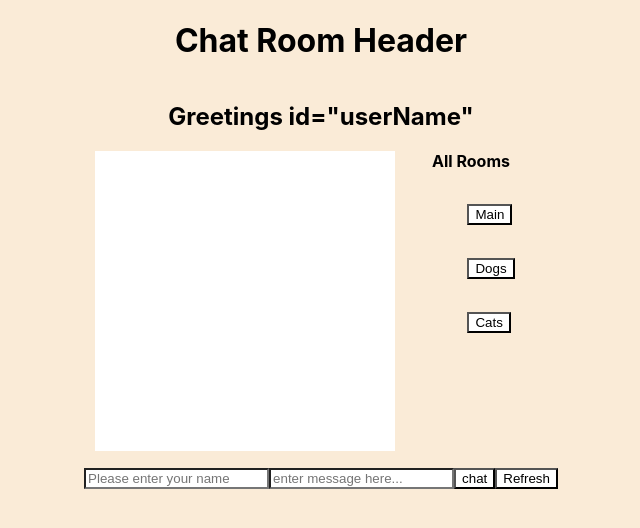
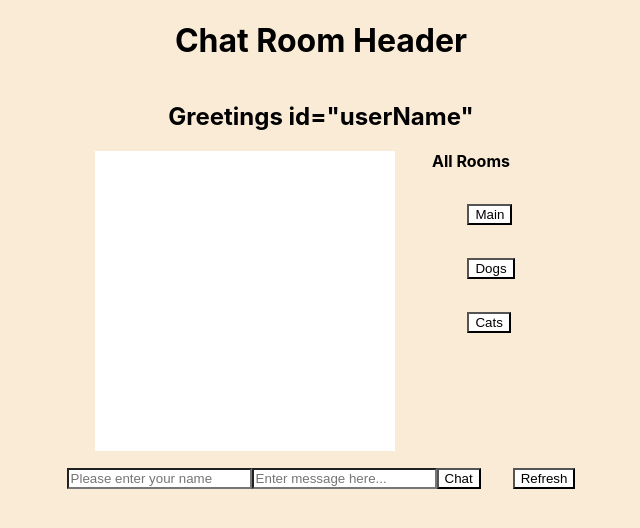
Before and after one commit to burlingtoncodeacademy-students/react-chat-jack-dylan, a React (Create React App) app in the folder client/: page / in a window 1280 px wide. Shown: the top 528 px of the page, without its empty margins (319-959 px from the left). Built offline with nearby package versions, Linux system fonts and the light colour scheme; no server answers.

Commit message:
Core functionality finished?

```diff
--- a/client/src/components/Chat.js
+++ b/client/src/components/Chat.js
@@ -1,15 +1,17 @@
 import { React } from "react";
-import { useState, useEffect } from "react";
+import { useState, useEffect, useRef } from "react";
 import "./Chat.css";
 import App from "../App";
 import Rooms from "./Rooms";
 
+let chatBox = null
+
+function Chat() {
 
 
-
-function Chat() {
   const [data, setData] = useState(null)
   const [currentRoom, setCurrentRoom] = useState('/chatRoom/main');
+
 
   return (
     <div id="container">
@@ -32,10 +34,12 @@ function Chat() {
       </div>
       <div id="form-area">
         <form method="post" action={currentRoom}>
-        <input name="author" type="text" placeholder="Please enter your name"/>
-        <input name="body" type="text" placeholder="enter message here..." />
-        <input type="submit" value="chat"/>
-        <input type="submit" value="Refresh" />
+          <input name="author" type="text" placeholder="Please enter your name"/>
+          <input name="body" type="text" placeholder="Enter message here..." />
+          <input type="submit" value="Chat" />
+        </form>
+        <form method="get" action={currentRoom}>
+          <input type="submit" value="Refresh" />
         </form>
       </div>
     </div>
--- a/client/src/components/Rooms.js
+++ b/client/src/components/Rooms.js
@@ -8,32 +8,32 @@ function Rooms(props) {
     return(
         <ul id="allRooms">
             <li>
-                <form action="/chatRoom/main" type="POST">
-                    <input type="submit" value="Main" onClick={ (evt) => {
+                <form action="/chatRoom/main" type="POST" onSubmit={ (evt) => {
                             eventHandler("/chatRoom/main")
                             evt.preventDefault()
                         }
-                    }/>
+                }>
+                    <input type="submit" value="Main"/>
                 </form>
             </li>
 
             <li>
-                <form action="/chatRoom/dogs" type="POST">
-                    <input type="submit" value="Dogs" onClick={ (evt) => {
+                <form action="/chatRoom/dogs" type="POST" onSubmit={ (evt) => {
                             eventHandler("/chatRoom/dogs")
                             evt.preventDefault()
                         }
-                    }/>
+                }>
+                    <input type="submit" value="Dogs"/>
                 </form>
             </li>
 
             <li>
-                <form action="/chatRoom/cats" type="POST">
-                    <input type="submit" value="Cats" onClick={ (evt) => {
+                <form action="/chatRoom/cats" type="POST" onSubmit={ (evt) => {
                             eventHandler("/chatRoom/cats")
                             evt.preventDefault()
                         }
-                    }/>
+                }>
+                    <input type="submit" value="Cats"/>
                 </form>
             </li>
         </ul>
```
Also changed, not shown: 1 other file (tests, documents, lock files or other folders).
